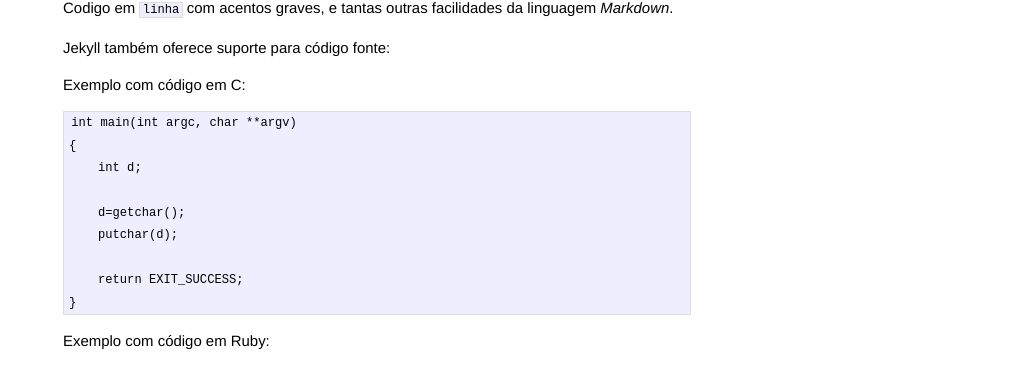
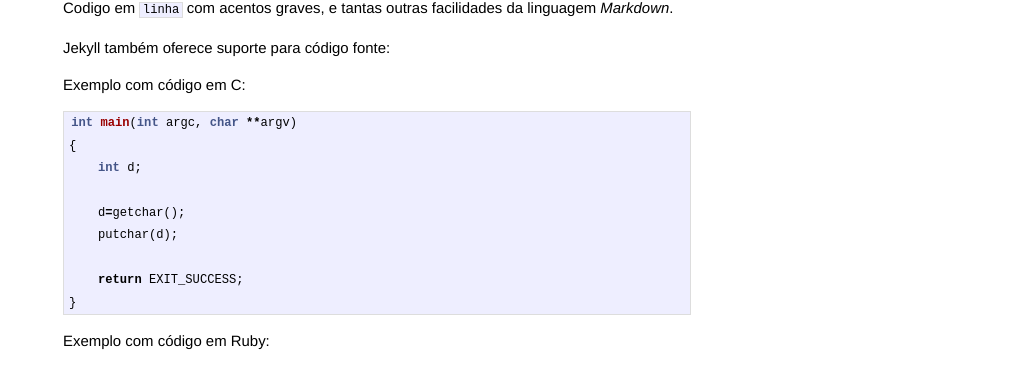
Before and after one commit to drbeco/drbeco.github.io, a Jekyll site: the page built from _posts/2016-06-08-Primeiro-post-Jekyll.md, in a window 1280 px wide. Shown: the part 212-578 px from the top of the page, without its empty margins (263-1280 px from the left). Built offline with Jekyll 4.4.1, drawn with Linux system fonts in a browser that asks for light colours.

Commit message:
c highlight blog

````diff
--- a/_posts/2016-06-08-Primeiro-post-Jekyll.md
+++ b/_posts/2016-06-08-Primeiro-post-Jekyll.md
@@ -1,9 +1,11 @@
 ---
-title:  "Primeiro post com Jekyll"
-date:   2016-06-08 18:17:37
+
+title: "Primeiro post com Jekyll"
+date: 2016-06-08 18:17:37
 layout: post
 taxonomy:
     category: blog
+
 ---
 
 Formato para nomes dos posts: YYY-MM-DD-titulo-do-post.md
@@ -14,7 +16,7 @@ Jekyll também oferece suporte para código fonte:
 
 Exemplo com código em C:
 
-```C
+```c
 int main(int argc, char **argv)
 {
     int d;
````
Also changed, not shown: _posts/2021-02-05-Teste-Markdown-WordPress.md (+2 -2 lines).
